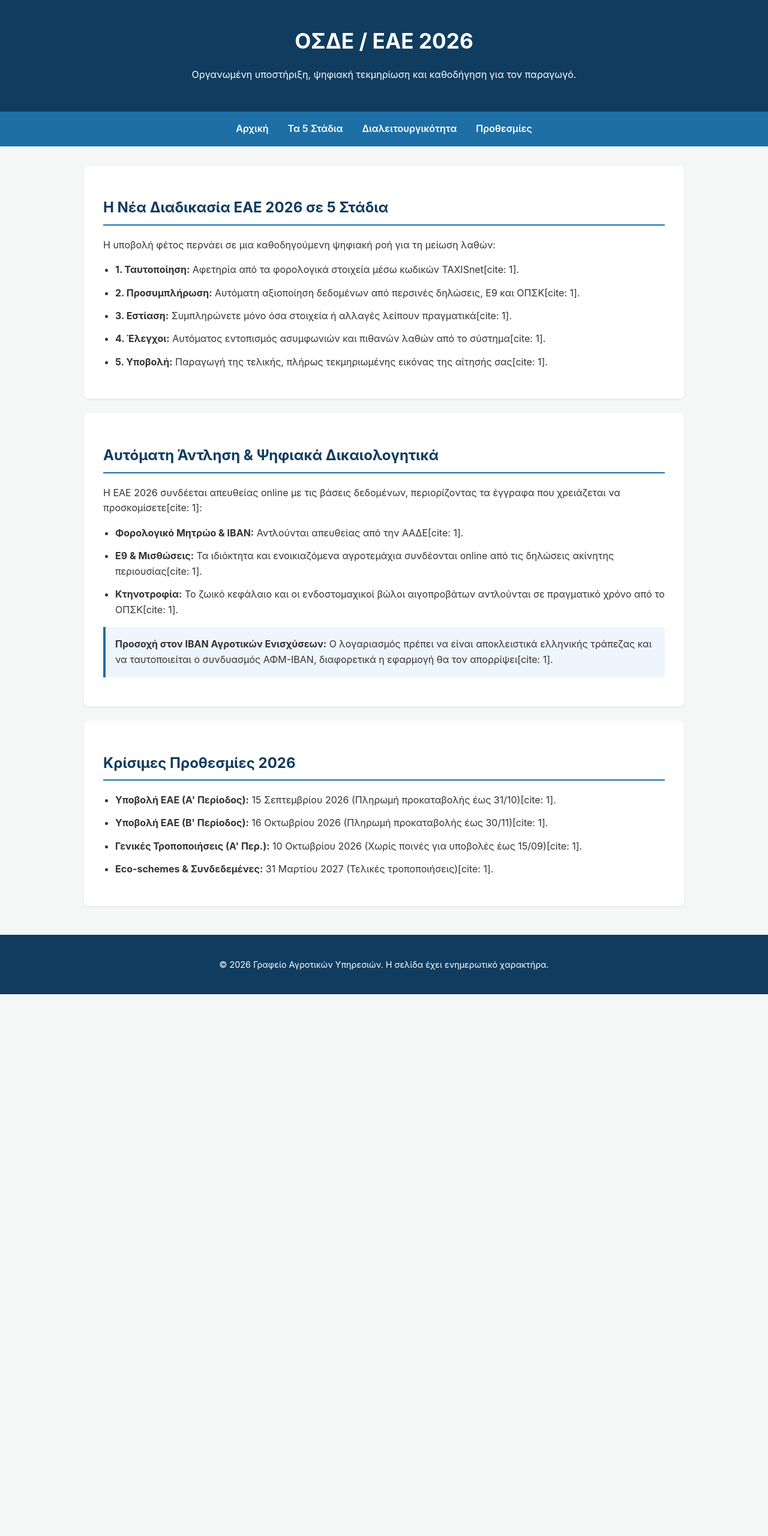
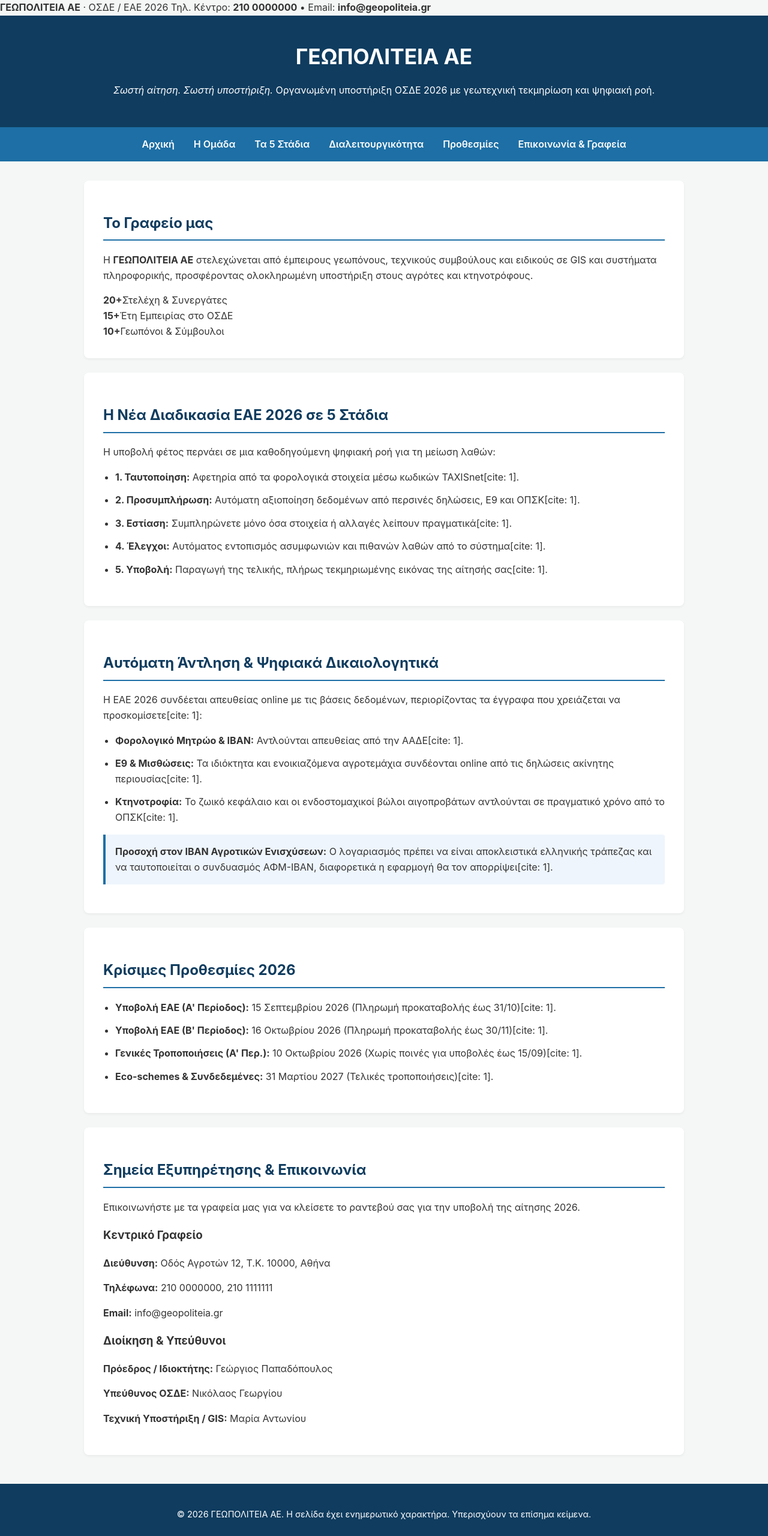
Before and after one commit to AnastasiaPateli/AgrAI, a plain HTML site: page index.html in a window 1280 px wide. Shown: the whole page at 60% size. Before the commit the page ends 1657 px from the top, so only its background shows below. Drawn offline with Linux system fonts and the light colour scheme.

Commit message:
Update index.html for new content and structure

```diff
--- a/index.html
+++ b/index.html
@@ -3,24 +3,44 @@
 <head>
     <meta charset="UTF-8">
     <meta name="viewport" content="width=device-width, initial-scale=1.0">
-    <title>ΟΣΔΕ 2026 - Οδηγός Υποβολής</title>
+    <title>ΓΕΩΠΟΛΙΤΕΙΑ ΑΕ - ΟΣΔΕ / ΕΑΕ 2026</title>
     <link rel="stylesheet" href="style.css">
 </head>
 <body>
 
+    <!-- Κορυφαία μπάρα επικοινωνίας -->
+    <div class="top-bar">
+        <span><strong>ΓΕΩΠΟΛΙΤΕΙΑ ΑΕ</strong> · ΟΣΔΕ / ΕΑΕ 2026</span>
+        <span>Τηλ. Κέντρο: <strong>210 0000000</strong> • Email: <strong>info@geopoliteia.gr</strong></span>
+    </div>
+
     <header>
-        <h1>ΟΣΔΕ / ΕΑΕ 2026</h1>
-        <p>Οργανωμένη υποστήριξη, ψηφιακή τεκμηρίωση και καθοδήγηση για τον παραγωγό.</p>
+        <h1>ΓΕΩΠΟΛΙΤΕΙΑ ΑΕ</h1>
+        <p><em>Σωστή αίτηση. Σωστή υποστήριξη.</em> Οργανωμένη υποστήριξη ΟΣΔΕ 2026 με γεωτεχνική τεκμηρίωση και ψηφιακή ροή.</p>
     </header>
 
     <nav>
         <a href="index.html">Αρχική</a>
+        <a href="#team">Η Ομάδα</a>
         <a href="#stages">Τα 5 Στάδια</a>
         <a href="#interoperability">Διαλειτουργικότητα</a>
         <a href="#deadlines">Προθεσμίες</a>
+        <a href="#contact">Επικοινωνία & Γραφεία</a>
     </nav>
 
     <main>
+        <!-- ΕΝΟΤΗΤΑ: ΣΤΑΤΙΣΤΙΚΑ / ΟΜΑΔΑ -->
+        <section id="team-intro">
+            <h2>Το Γραφείο μας</h2>
+            <p>Η <strong>ΓΕΩΠΟΛΙΤΕΙΑ ΑΕ</strong> στελεχώνεται από έμπειρους γεωπόνους, τεχνικούς συμβούλους και ειδικούς σε GIS και συστήματα πληροφορικής, προσφέροντας ολοκληρωμένη υποστήριξη στους αγρότες και κτηνοτρόφους.</p>
+            <div class="stats-grid">
+                <div class="stat-box"><strong>20+</strong><span>Στελέχη & Συνεργάτες</span></div>
+                <div class="stat-box"><strong>15+</strong><span>Έτη Εμπειρίας στο ΟΣΔΕ</span></div>
+                <div class="stat-box"><strong>10+</strong><span>Γεωπόνοι & Σύμβουλοι</span></div>
+            </div>
+        </section>
+
+        <!-- ΕΝΟΤΗΤΑ: 5 ΣΤΑΔΙΑ -->
         <section id="stages">
             <h2>Η Νέα Διαδικασία ΕΑΕ 2026 σε 5 Στάδια</h2>
             <p>Η υποβολή φέτος περνάει σε μια καθοδηγούμενη ψηφιακή ροή για τη μείωση λαθών:</p>
@@ -33,6 +53,7 @@
             </ul>
         </section>
 
+        <!-- ΕΝΟΤΗΤΑ: ΔΙΑΛΕΙΤΟΥΡΓΙΚΟΤΗΤΑ -->
         <section id="interoperability">
             <h2>Αυτόματη Άντληση & Ψηφιακά Δικαιολογητικά</h2>
             <p>Η ΕΑΕ 2026 συνδέεται απευθείας online με τις βάσεις δεδομένων, περιορίζοντας τα έγγραφα που χρειάζεται να προσκομίσετε[cite: 1]:</p>
@@ -47,6 +68,7 @@
             </div>
         </section>
 
+        <!-- ΕΝΟΤΗΤΑ: ΠΡΟΘΕΣΜΙΕΣ -->
         <section id="deadlines">
             <h2>Κρίσιμες Προθεσμίες 2026</h2>
             <ul>
@@ -56,10 +78,31 @@
                 <li><strong>Eco-schemes & Συνδεδεμένες:</strong> 31 Μαρτίου 2027 (Τελικές τροποποιήσεις)[cite: 1].</li>
             </ul>
         </section>
+
+        <!-- ΕΝΟΤΗΤΑ: ΕΠΙΚΟΙΝΩΝΙΑ & ΓΡΑΦΕΙΑ -->
+        <section id="contact">
+            <h2>Σημεία Εξυπηρέτησης & Επικοινωνία</h2>
+            <p>Επικοινωνήστε με τα γραφεία μας για να κλείσετε το ραντεβού σας για την υποβολή της αίτησης 2026.</p>
+
+            <div class="contact-grid">
+                <div class="contact-card">
+                    <h3>Κεντρικό Γραφείο</h3>
+                    <p><strong>Διεύθυνση:</strong> Οδός Αγροτών 12, Τ.Κ. 10000, Αθήνα</p>
+                    <p><strong>Τηλέφωνα:</strong> 210 0000000, 210 1111111</p>
+                    <p><strong>Email:</strong> info@geopoliteia.gr</p>
+                </div>
+                <div class="contact-card">
+                    <h3>Διοίκηση & Υπεύθυνοι</h3>
+                    <p><strong>Πρόεδρος / Ιδιοκτήτης:</strong> Γεώργιος Παπαδόπουλος</p>
+                    <p><strong>Υπεύθυνος ΟΣΔΕ:</strong> Νικόλαος Γεωργίου</p>
+                    <p><strong>Τεχνική Υποστήριξη / GIS:</strong> Μαρία Αντωνίου</p>
+                </div>
+            </div>
+        </section>
     </main>
 
     <footer>
-        <p>&copy; 2026 Γραφείο Αγροτικών Υπηρεσιών. Η σελίδα έχει ενημερωτικό χαρακτήρα.</p>
+        <p>&copy; 2026 ΓΕΩΠΟΛΙΤΕΙΑ ΑΕ. Η σελίδα έχει ενημερωτικό χαρακτήρα. Υπερισχύουν τα επίσημα κείμενα.</p>
     </footer>
 
 </body>
```
